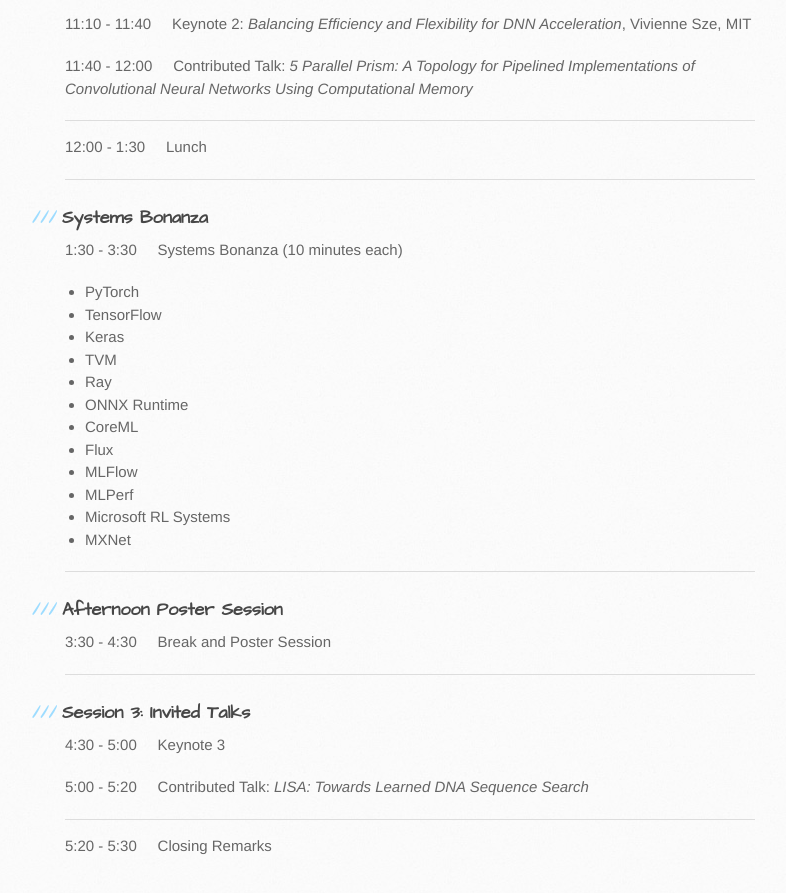
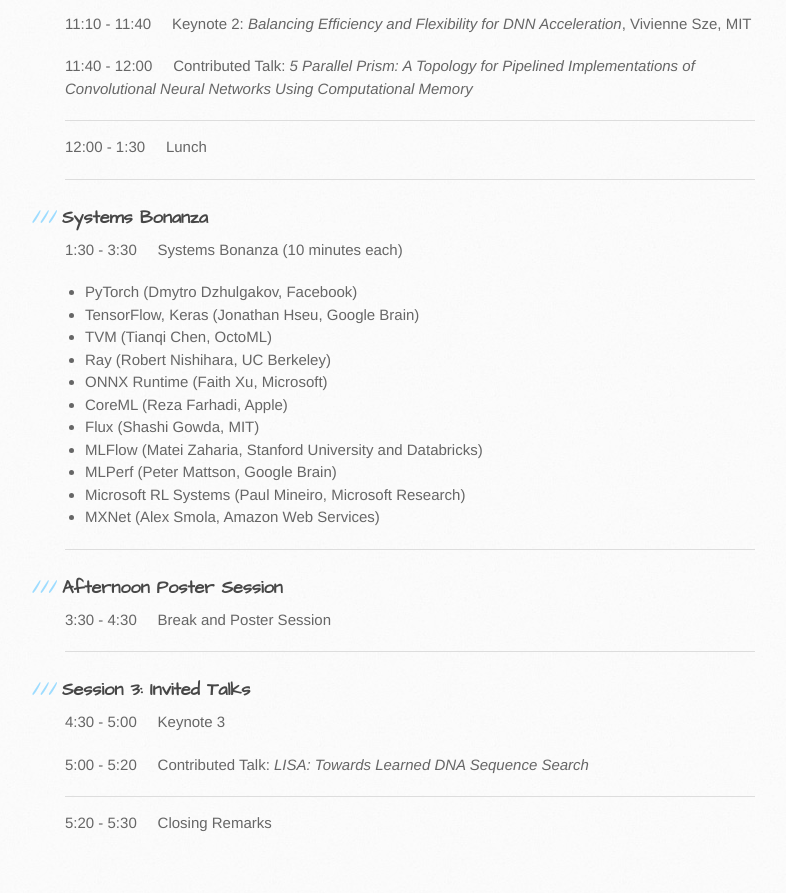
Before and after one commit to LearningSys/neurips19, a Jekyll site: the page built from schedule.md, in a window 1280 px wide and 900 px high, scrolled down 955 px. Shown: the top 893 px of the window, without its empty margins (105-891 px from the left). Built offline with Jekyll 4.4.1, drawn with Linux system fonts in a browser that asks for light colours; our own code applies the rules of GitHub Pages for plain Markdown files; the repository's description, which GitHub fills in, is left out.

Commit message:
Systems Bonanza speakers

```diff
--- a/schedule.md
+++ b/schedule.md
@@ -33,18 +33,17 @@
 
 ### Systems Bonanza
 1:30 - 3:30 &nbsp;&nbsp;&nbsp; Systems Bonanza (10 minutes each)
-  + PyTorch
-  + TensorFlow
-  + Keras
-  + TVM
-  + Ray
-  + ONNX Runtime
-  + CoreML
-  + Flux
-  + MLFlow
-  + MLPerf
-  + Microsoft RL Systems
-  + MXNet
+  + PyTorch (Dmytro Dzhulgakov, Facebook)
+  + TensorFlow, Keras (Jonathan Hseu, Google Brain)
+  + TVM (Tianqi Chen, OctoML)
+  + Ray (Robert Nishihara, UC Berkeley)
+  + ONNX Runtime (Faith Xu, Microsoft)
+  + CoreML (Reza Farhadi, Apple)
+  + Flux (Shashi Gowda, MIT)
+  + MLFlow (Matei Zaharia, Stanford University and Databricks)
+  + MLPerf (Peter Mattson, Google Brain)
+  + Microsoft RL Systems (Paul Mineiro, Microsoft Research)
+  + MXNet (Alex Smola, Amazon Web Services)
 
 ---
 
```
